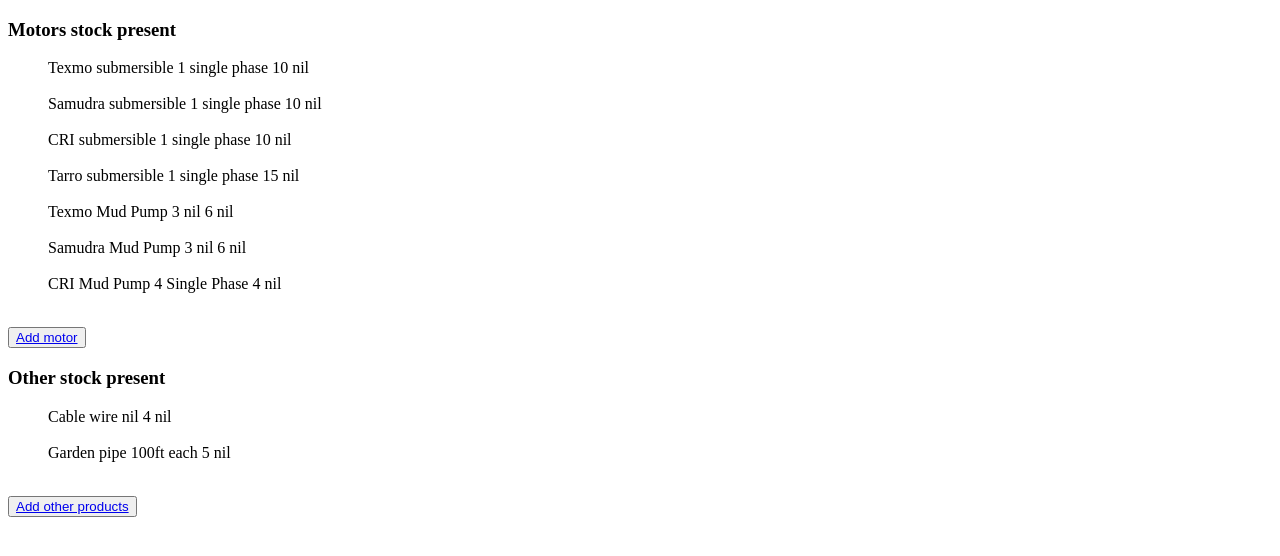
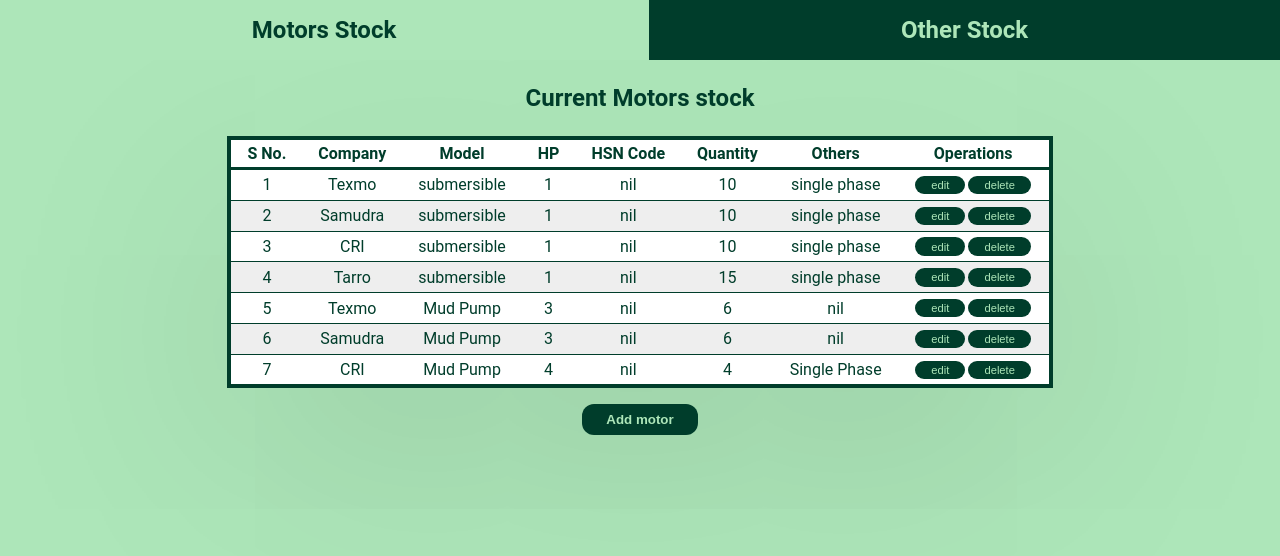
Before and after one commit to adi-1806/stockmanagment, a Django app: page / in a window 1280 px wide. Shown: the top 556 px of the page. Run offline with Django 3.2, Linux system fonts and the light colour scheme; data comes from the database, SQL or seed files in the repository; both versions use the stored data as it was after the commit.

Commit message:
Add Design; S No., Operations: Del,edit

```diff
--- /dev/null
+++ b/static/style.css
@@ -0,0 +1,10 @@
+*{
+    box-sizing: border-box;
+    @import url('https://fonts.googleapis.com/css2?family=Roboto:wght@400;700&display=swap');
+}
+
+body{
+    margin: 0;
+    background-color: #ade6b9;
+    font-family: 'Roboto', sans-serif;
+}
--- /dev/null
+++ b/stock/static/stock/stock.css
@@ -0,0 +1,117 @@
+body {
+    margin: 0;
+    color: #003d2b;
+}
+
+.options {
+    display: flex;
+    width: 100%;
+    cursor: pointer;
+    position: relative;
+    top: 0;
+    user-select: none;
+}
+
+#op2 {
+    border-left: 1px solid #ade6b9;
+
+}
+
+.op {
+    flex-grow: 1;
+    text-align: center;
+    padding: 1rem;
+    font-weight: bold;
+    font-size: 1.5rem;
+    background-color: #003d2b;
+    color: #ade6b9;
+    transition: .4s;
+}
+.unline{
+    transition: .4s;
+}
+.op:hover > .unline{
+    box-shadow: 0px 3px 0px #ade6b9;
+}
+
+h3 {
+    text-align: center;
+    font-size: 1.5rem;
+    user-select: none;
+}
+
+table {
+    margin: auto;
+    border: 0.3rem solid #003d2b;
+    box-shadow: 0px 72px 500px rgba(0, 0, 0, 0.12);
+    border-collapse: collapse;
+    border-radius: 10px;
+    background-color: #ffffff;
+
+}
+
+th,
+td {
+    padding: 0.25rem 1rem;
+    text-align: center;
+    border-bottom: 1px solid #003d2b;
+    margin: 0;
+}
+
+tr:nth-child(2n) {
+    background-color: #eeeeee;
+}
+
+th {
+    border-bottom: 0.2rem solid #003d2b;
+}
+
+tr:last-child>td {
+    border-bottom: none;
+}
+
+#others,
+#motors {
+    transition: 1s;
+}
+
+#others {
+    display: none;
+}
+
+button {
+    display: block;
+    margin: 1rem auto;
+    padding: .5rem 1.5rem;
+    background-color: #003d2b;
+    cursor: pointer;
+    border: none;
+    border-radius: 12px;
+    user-select: none;
+    transition: .4s;
+}
+
+button>a {
+    font-weight: bolder;
+    color: #ade6b9;
+    text-decoration: none;
+}
+
+button:hover{
+    box-shadow: 0px 0px 20px #003d2b;
+
+}
+
+.current {
+    color: #003d2b;
+    background-color: #ade6b9;
+}
+
+button.operations{
+    display: inline;
+    color: #ade6b9;
+    width: fit-content;
+    font-size: .7rem;
+    margin: .1rem;
+    padding: .2rem 1rem;
+}
--- /dev/null
+++ b/stock/static/stock/stock.js
@@ -0,0 +1,17 @@
+const op1 = document.getElementById("op1");
+const op2 = document.getElementById("op2");
+const cont1 = document.querySelector("#motors");
+const cont2 = document.querySelector("#others");
+
+op1.addEventListener("click", () => {
+    cont1.style.display = "block";
+    cont2.style.display = "none";
+    op1.classList.add("current");
+    op2.classList.remove("current");
+})
+op2.addEventListener("click", () => {
+    cont2.style.display = "block";
+    op2.classList.add("current");
+    cont1.style.display = "none";
+    op1.classList.remove("current");
+})
--- a/stock/templates/stock/stock.html
+++ b/stock/templates/stock/stock.html
@@ -1,49 +1,96 @@
 <!DOCTYPE html>
 <html lang="en">
+{% load static %}
 <head>
     <meta charset="UTF-8">
     <meta http-equiv="X-UA-Compatible" content="IE=edge">
     <meta name="viewport" content="width=device-width, initial-scale=1.0">
     <title>Document</title>
+    <link rel="stylesheet" href="{% static "stock/stock.css" %}">
+    <link rel="stylesheet" href="{% static "style.css" %}">
+    <script src="{% static "stock/stock.js" %}" defer></script>
 </head>
+
 <body>
+
+    <div class="options">
+        <div class="op current" id="op1"><span class="unline">Motors Stock</span></div>
+        <div class="op" id="op2"><span class="unline">Other Stock</span></div>
+    </div>
+
     <form>
-        <div>
-            <h3>Motors stock present</h3>
-            <ol>
+        <div id="motors">
+            <h3>Current Motors stock</h3>
+            <table>
+                <thead>
+                    <tr>
+                        <th>S No. </th>
+                        <th>Company</th>
+                        <th>Model</th>
+                        <th>HP</th>
+                        <th>HSN Code</th>
+                        <th>Quantity</th>
+                        <th>Others</th>
+                        <th>Operations</th>
+                    </tr>
+                </thead>
+                <tbody>
                     {% for fields in present_stock %}
-                    {{fields.company}}
-                    {{fields.model_name}}
-                    {{fields.hp}}
-                    {{fields.others}}
-                    {{fields.quantity}}
-                    {{fields.hsncode}}
-                    <br><br>
+                    <tr>
+
+                        <td>{{ forloop.counter }}</td>
+                        <td>{{fields.company}}</td>
+                        <td>{{fields.model_name}}</td>
+                        <td>{{fields.hp}}</td>
+                        <td>{{fields.hsncode}}</td>
+                        <td>{{fields.quantity}}</td>
+                        <td>{{fields.others}}</td>
+                        <td><button class="operations">edit</button><button class="operations">delete</button></td>
+                    </tr>
+
                     {% endfor %}
-            </ol>
+                </tbody>
+            </table>
             <button>
                 <a href={% url 'motorsentrypage' %}>
                     Add motor
                 </a>
             </button>
-            <br>
+        </div>
 
-            <h3>Other stock present</h3>
-            <ol>
+        <div id="others">
+            <h3>Current Other stock</h3>
+            <table>
+                <thead>
+                    <tr>
+                        <th>S No.</th>
+                        <th>Item</th>
+                        <th>Specifications</th>
+                        <th>Quantity</th>
+                        <th>HSN Code</th>
+                        <th>Operations</th>
+                    </tr>
+                </thead>
+                <tbody>
                     {% for fields in other_stock %}
-                    {{fields.item_name}}
-                    {{fields.specifications}}
-                    {{fields.quantity}}
-                    {{fields.hsncode}}
-                    <br><br>
+                    <tr>
+                        <td>{{ forloop.counter }}</td>
+                        <td>{{fields.item_name}}</td>
+                        <td>{{fields.specifications}}</td>
+                        <td>{{fields.quantity}}</td>
+                        <td>{{fields.hsncode}}</td>
+                        <td><button class="operations">edit</button><button class="operations">delete</button></td>
+                    </tr>
                     {% endfor %}
-            </ol>
-        </div>
+                </tbody>
+            </table>
             <button>
                 <a href={% url 'otherentrypage' %}>
                     Add other products
                 </a>
             </button>
+        </div>
     </form>
 </body>
+
 </html>
--- a/stockmanagment/settings.py
+++ b/stockmanagment/settings.py
@@ -119,7 +119,9 @@
 # https://docs.djangoproject.com/en/3.2/howto/static-files/
 
 STATIC_URL = '/static/'
-
+STATICFILES_DIRS = [
+    BASE_DIR/"static"
+]
 # Default primary key field type
 # https://docs.djangoproject.com/en/3.2/ref/settings/#default-auto-field
 
```
Also changed, not shown: stock/static/stock/motor.css (added, +51 -0 lines), stock/templates/stock/motors_entry.html (+21 -13 lines), stock/templates/stock/other_entry.html (+14 -9 lines), db.sqlite3. Lines whose indentation alone changed are shown as unchanged.
